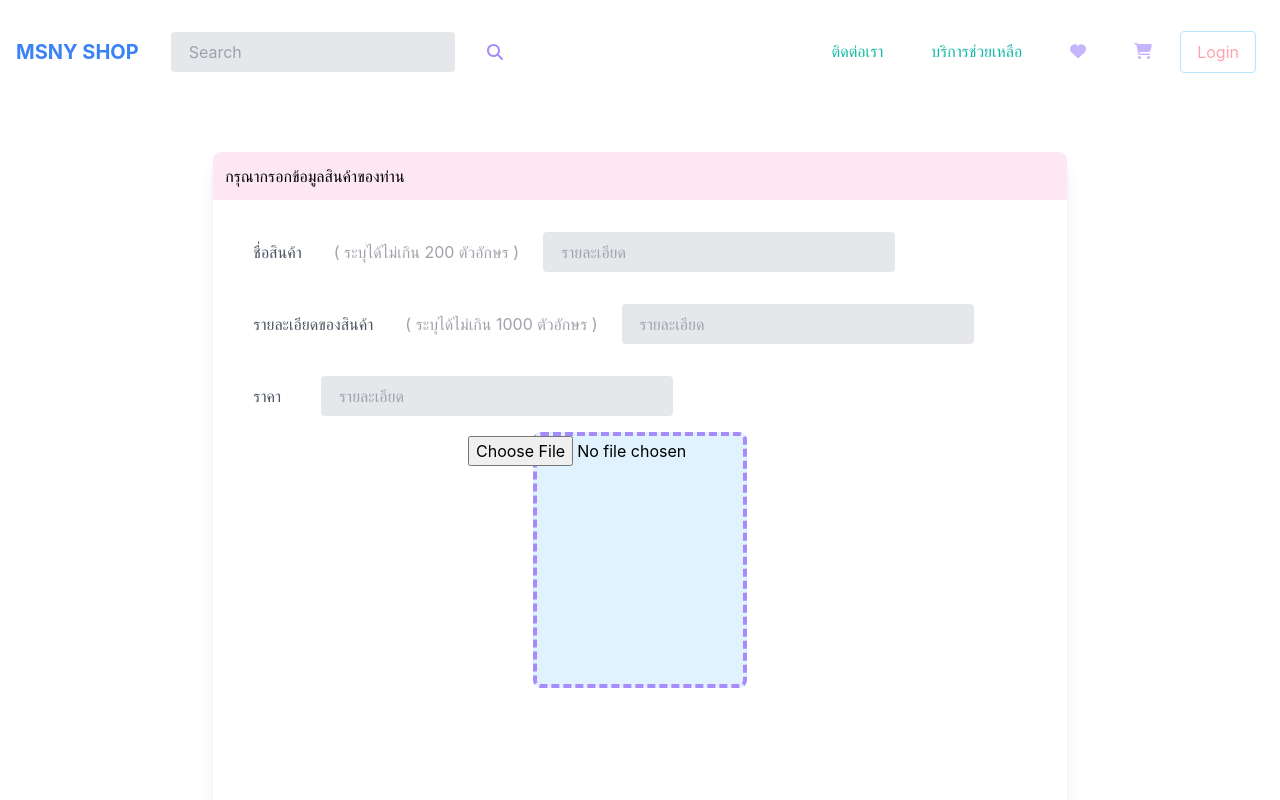
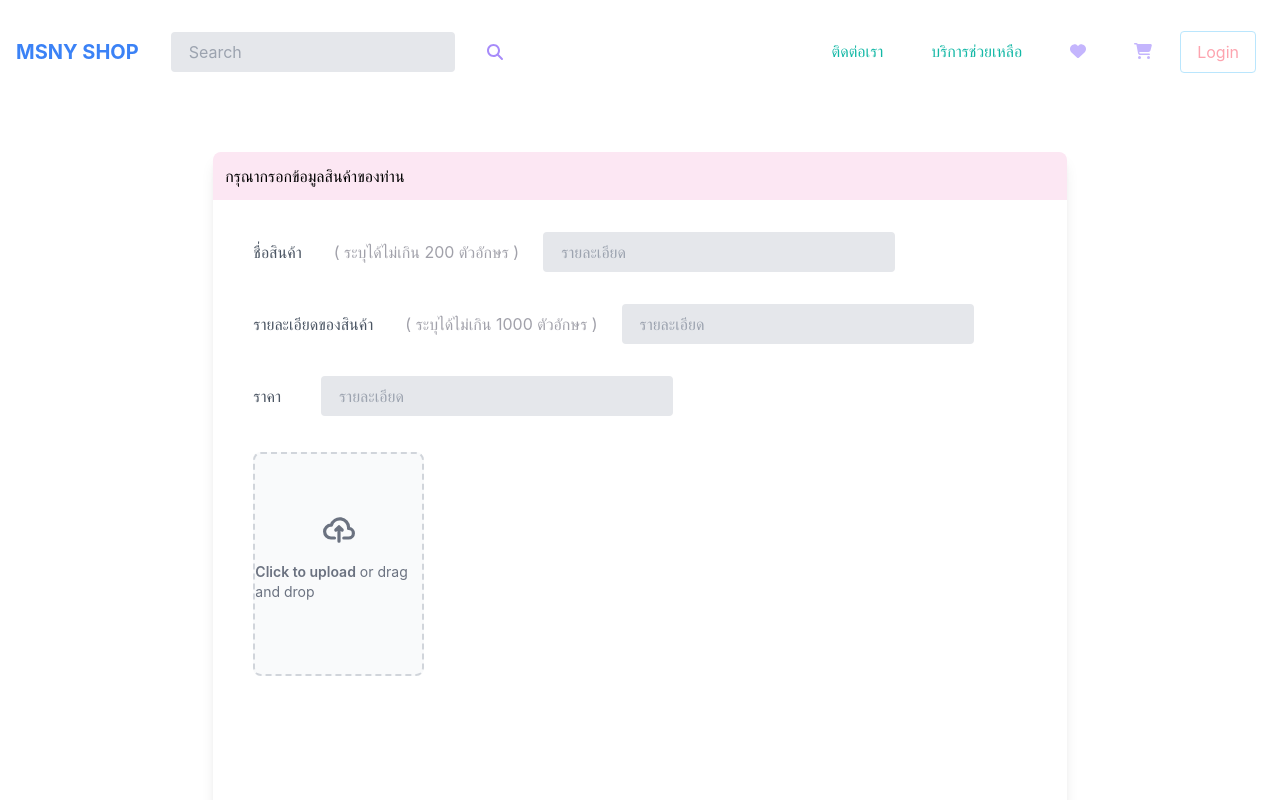
Before and after one commit to msnyy/my-first-shop-frontend, a React (Create React App) app in the folder my-first-shop-frontend/: page /addgoods in a window 1280 px wide. Shown: the top 800 px of the page. Built offline with nearby package versions, Linux system fonts and the light colour scheme.

Commit message:
Latest ud

```diff
--- a/my-first-shop-frontend/src/pages/AddGoods.js
+++ b/my-first-shop-frontend/src/pages/AddGoods.js
@@ -28,11 +28,11 @@
         const newImagesUrls = [];
         images.forEach(image => newImagesUrls.push(URL.createObjectURL(image)))
         setImageURLs(newImagesUrls);
-        }, [images]);
+    }, [images]);
 
-        function onImageChange(e) {
-            setImages([...e.target.files]);
-        }
+    function onImageChange(e) {
+        setImages([...e.target.files]);
+    }
 
 
 
@@ -74,16 +74,22 @@
                             </div>
                         </form>
                     </div>
-                    <div class='flex justify-center h-64'>
-                        <div class="file-upload-box bg-sky-100 rounded-lg border-dashed border-4 border-violet-400 w-1/4">
-                            <div class='flex justify-center'>
-                                <input type="file" accept="image/*" onChange={onImageChange} />
-                                {imageURLs.map(imageSrc=> (
-                                <img class='w-2/3' src={imageSrc}/>)
-                                )}
+                    <div class="flex items-center my-5 space-x-10 w-full">
+                        <input id="dropzone-file" type="file" class="hidden" accept="image/*" onChange={onImageChange} />
+                        {imageURLs.map((image, index) => (
+                            <img class='w-1/6' key={index} alt={`Selected Image ${index + 1}`} src={image} />
+                        ))}
+                        <label for="dropzone-file" class="flex flex-col items-center justify-center w-1/5 h-56 border-2 border-gray-300 border-dashed rounded-lg cursor-pointer bg-gray-50 dark:hover:bg-bray-800 dark:bg-gray-700 hover:bg-gray-100 dark:border-gray-600 dark:hover:border-gray-500 dark:hover:bg-gray-600">
+                            <div class="flex flex-col items-center justify-center pt-5 pb-6">
+                                <svg class="w-8 h-8 mb-4 text-gray-500 dark:text-gray-400" aria-hidden="true" xmlns="http://www.w3.org/2000/svg" fill="none" viewBox="0 0 20 16">
+                                    <path stroke="currentColor" stroke-linecap="round" stroke-linejoin="round" stroke-width="2" d="M13 13h3a3 3 0 0 0 0-6h-.025A5.56 5.56 0 0 0 16 6.5 5.5 5.5 0 0 0 5.207 5.021C5.137 5.017 5.071 5 5 5a4 4 0 0 0 0 8h2.167M10 15V6m0 0L8 8m2-2 2 2" />
+                                </svg>
+                                <p class="mb-2 text-sm text-gray-500 dark:text-gray-400"><span class="font-semibold">Click to upload</span> or drag and drop</p>
                             </div>
-                        </div>
+
+                        </label>
                     </div>
+
                 </div>
             </div>
         </div>
```
